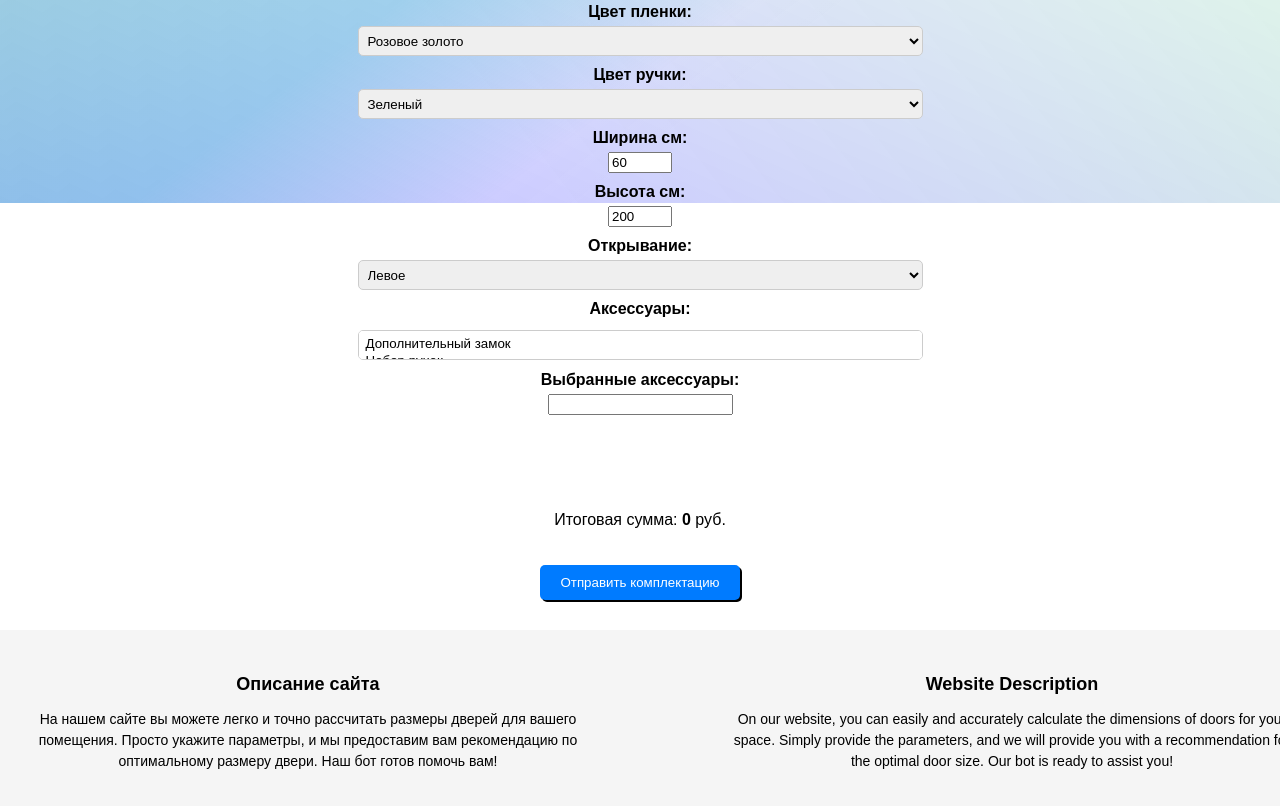
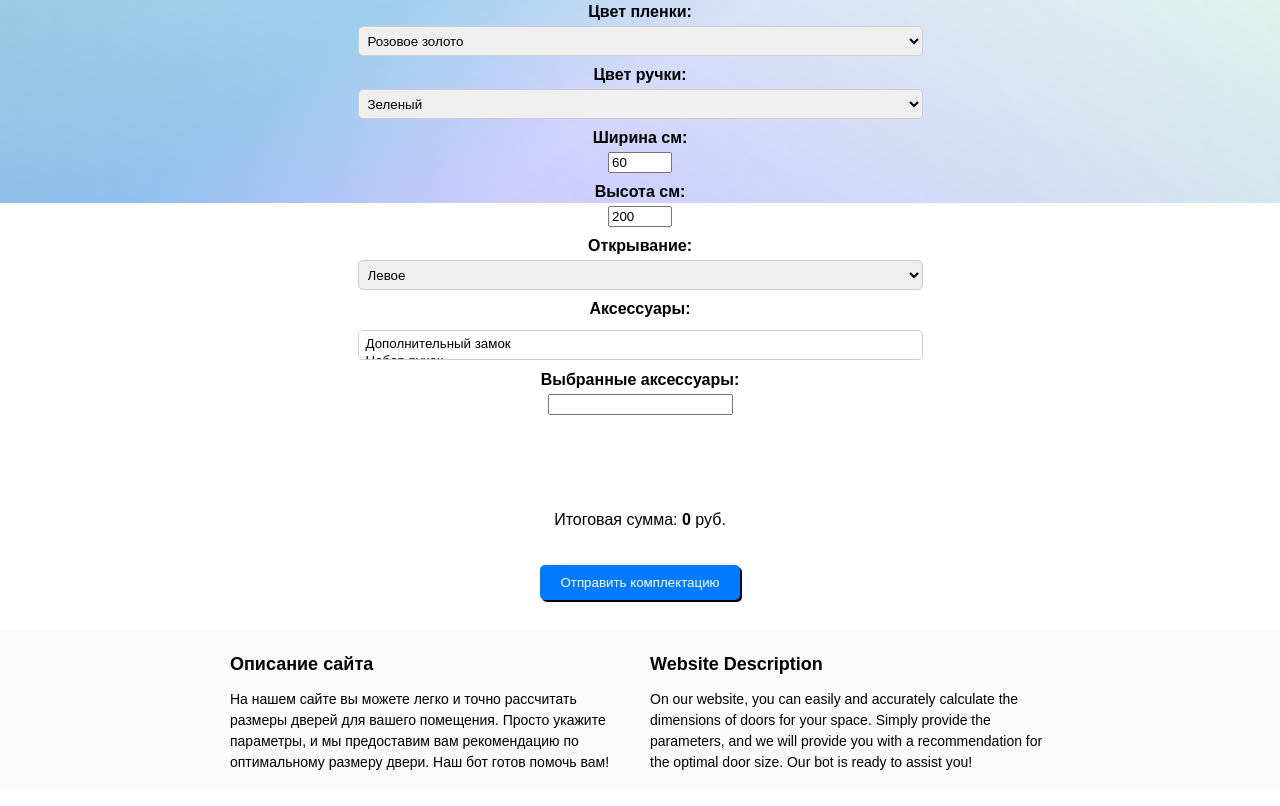
Before and after one commit to denis991/dverifalko, a website: page index.html in a window 1280 px wide. Shown: the part 597-1403 px from the top of the page. Drawn offline with Linux system fonts and the light colour scheme.

Commit message:
good footer

```diff
--- a/script.js
+++ b/script.js
@@ -142,8 +142,9 @@ function updateTotalPrice() {
 
 	//============== result ====================
 	const newTotalPrice = calculateTotalPrice(doorPriceMin); // Ваш код для расчета новой суммы
-
-	totalPriceSpan.textContent = newTotalPrice + OptionsAcces;
+	const totalPriceAmount = newTotalPrice + OptionsAcces;
+	totalPriceSpan.textContent = totalPriceAmount;
+	return totalPriceAmount;
 }
 
 // Добавляем обработчик события изменения параметров
@@ -156,19 +157,9 @@ const submitButton = document.getElementById('submit-button');
 //======================== bot telegram============================
 /**
  * @param {string} token Токен бота
-  * @param {string} text Текст сообщения
-  * @param {string} chatId Идентификатор чата
-  * @returns {void}
-  * @see https://core.telegram.org/bots/api#sendmessage
-  * @see https://core.telegram.org/bots/api#markdown-style
-  * @see https://core.telegram.org/bots/api#html-style
-  * @see https://core.telegram.org/bots/api#formatting-options
-  * @see https://core.telegram.org/bots/api#sendmessage
-  * @see https://core.telegram.org/bots/api#sendphoto
-  * @see https://core.telegram.org/bots/api#senddocument
-  * @see https://core.telegram.org/bots/api#sendvideo
-5953868106:AAEToSwGXNBHAPGpu3bVaFPmB5wlp1T-H88
-For a description of the Bot API, see this page: https://core.telegram.org/bots/api
+ * @param {string} text Текст сообщения
+ * @param {string} chatId Идентификатор чата
+ * @returns {void}
  *
  */
 // Функция для отправки сообщения боту в Telegram
@@ -182,6 +173,8 @@ async function sendToTelegramBot() {
 		: 'нет аксессуаров';
 	let { colorPaint, colorFilm, colorHandle, opening } = updateDoor();
 
+	// сумма
+	const totalPriceAmount = updateTotalPrice();
 	// Параметры двери
 	let doorParams = {
 		'Цвет покраски': colorPaint,
@@ -191,15 +184,8 @@ async function sendToTelegramBot() {
 		'Ширина двери': `${widthValue} см`,
 		'Высота двери': `${heightValue} см`,
 		Аксессуары: selectedDoorAccessoriesReturn,
+		'Итоговая сумма': `${totalPriceAmount} руб.`,
 	};
-	// const doorParams = {
-	//   'Цвет покраски': 'Красный',
-	//   'Цвет пленки': 'Зеленый',
-	//   'Расположение ручки': 'Справа',
-	//   'Цвет ручки': 'Черный',
-	//   'Ширина двери': '100 см',
-	//   'Высота двери': '200 см',
-	// };
 
 	// Формируем текст сообщения с параметрами двери
 	let messageText = 'Параметры двери:\n\n';
@@ -226,20 +212,6 @@ async function sendToTelegramBot() {
 
 	async function otpravka(token, text, chatId, urlChat) {
 		try {
-			// fetch(`${urlChat}/sendMessage?chat_id=${chatId}&text=${encodeURIComponent(text)}`)
-			// 	// fetch(`${urlChat}/getUpdates`)
-			// 	.then((response) => {
-			// 		if (!response.ok) {
-			// 			throw new Error(`Request failed with status ${response.status}`);
-			// 		}
-			// 		return response.json();
-			// 	})
-			// 	.then((data) => {
-			// 		console.log('Message sent:', data);
-			// 	})
-			// 	.catch((error) => {
-			// 		console.error('Error sending message:', error);
-			// 	});
 			const response = await fetch(
 				`${urlChat}/sendMessage?chat_id=${chatId}&text=${encodeURIComponent(text)}`
 			);
--- a/styles.css
+++ b/styles.css
@@ -267,21 +267,26 @@ header div:first-child {
 /* ====================== footer ======================*/
 
 footer {
-  text-align: center;
-  bottom: 0;
-	background-color: #f5f5f5;
-	padding: 20px;
-	max-width: 100vw;
-  box-sizing: border-box;
-  z-index: 1;
+
+	left: 0;
+	bottom: 0;
+	width: 100%;
+	background-color: #f5f5f584;
+
+  max-width: 100vw;
+	box-sizing: border-box;
+	z-index: 1;
 
 	.container {
 		display: flex;
-		justify-content: space-between;
+		flex-wrap: wrap;
+		justify-content: center;
+		gap: 20px;
 	}
 
 	.description {
 		width: 45%;
+		max-width: 400px;
 	}
 
 	.description h4 {
```
